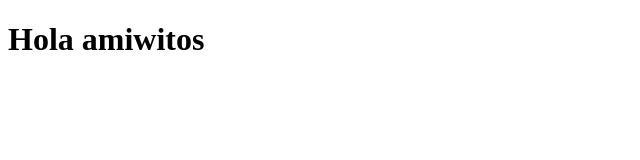
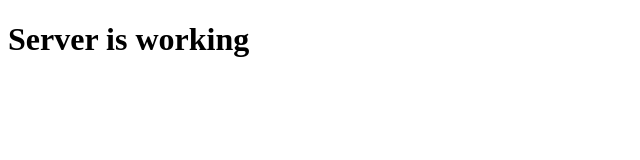
Before and after one commit to cjeanMa/baseExpress, a website: page public/index.html in a window 1280 px wide. Shown: the whole page, without its empty margins (0-640 px from the left). Drawn offline with Linux system fonts and the light colour scheme.

```diff
--- a/public/index.html
+++ b/public/index.html
@@ -7,6 +7,6 @@
     <title>Home</title>
 </head>
 <body>
-    <h1>Hola amiwitos</h1>
+    <h1>Server is working</h1>
 </body>
 </html>
```
